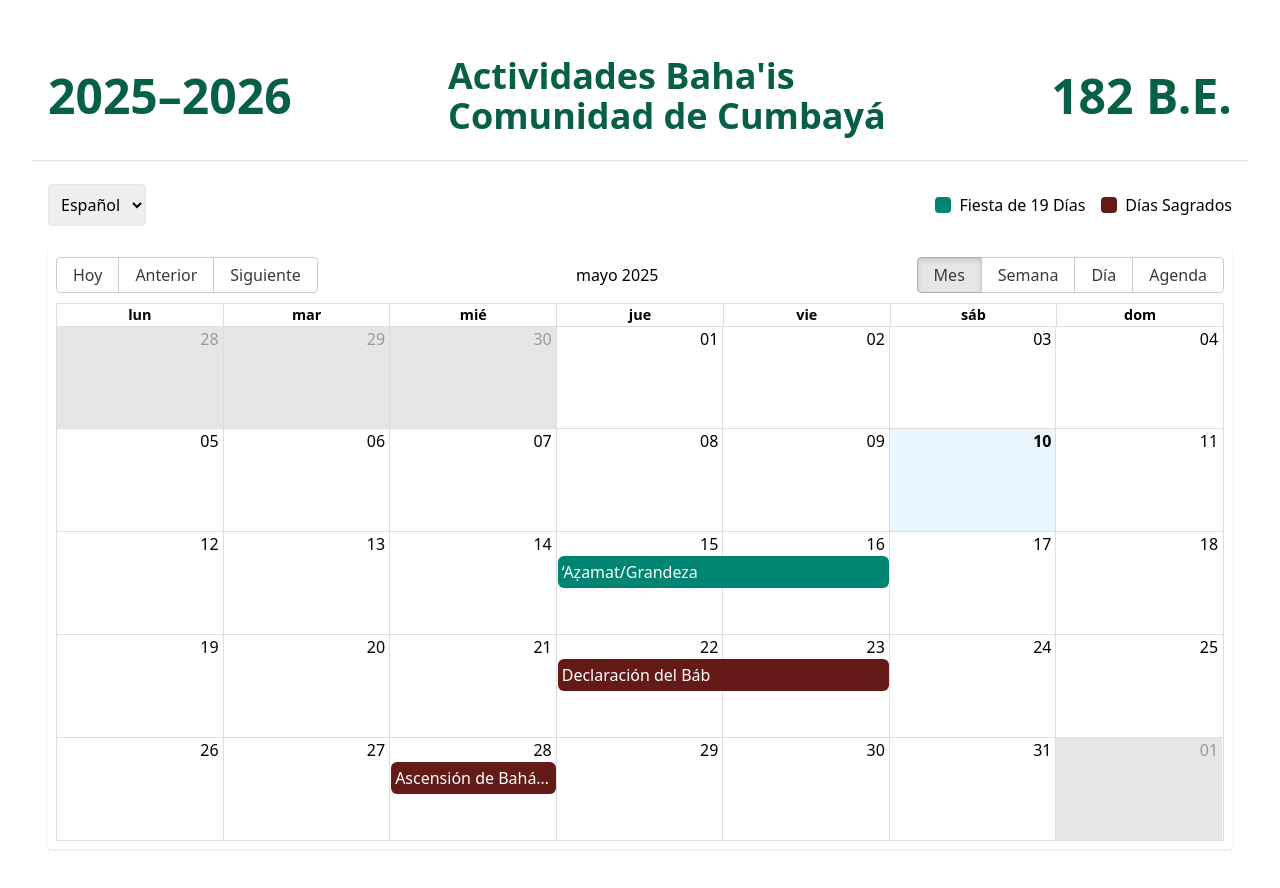
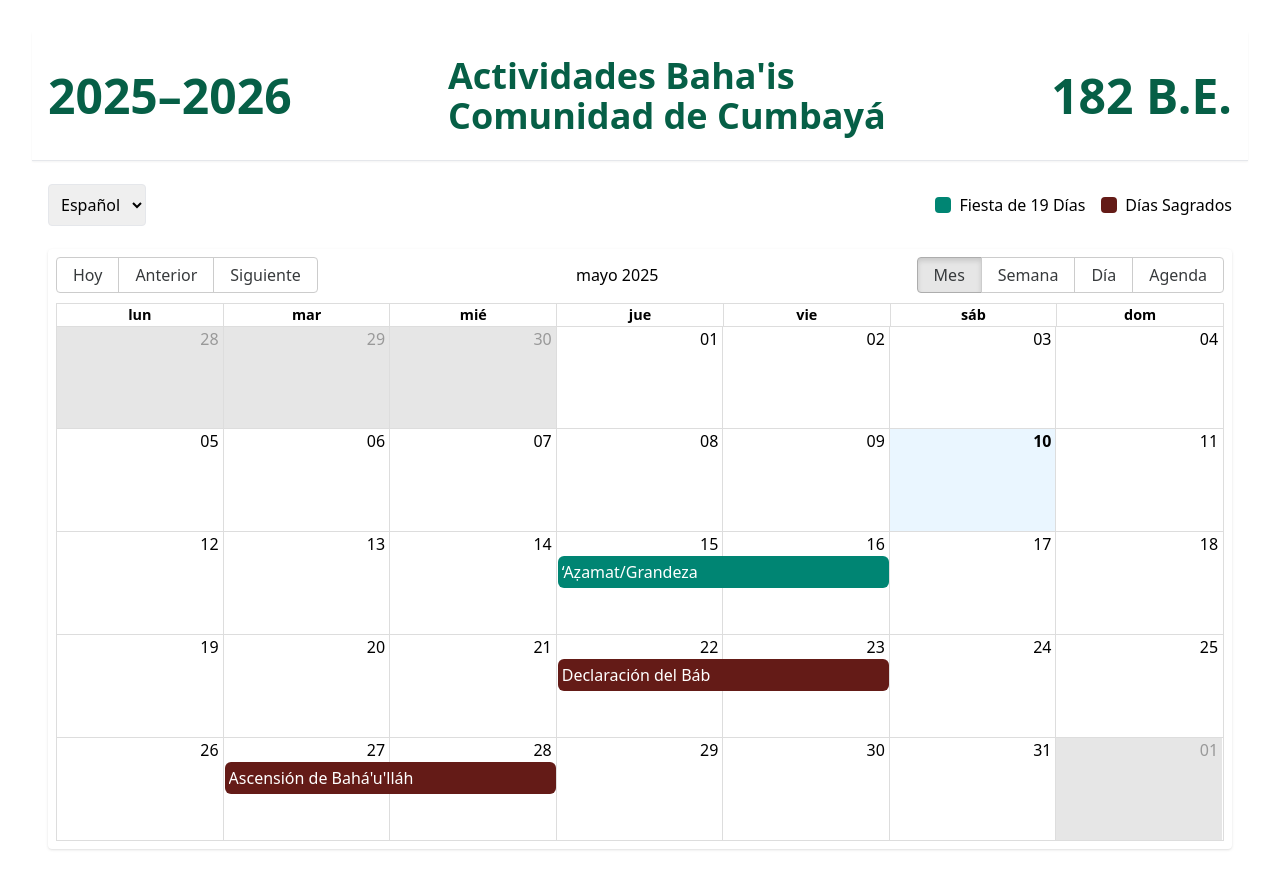
Before and after one commit to darvinnueza/cumbahai, a React (Vite) app in the folder bahai-calendar/: page / in a window 1280 px wide. Shown: the top 888 px of the page. Built offline with nearby package versions, Linux system fonts and the light colour scheme.

Commit message:
commit
commit

```diff
--- a/bahai-calendar/src/components/Calendar.tsx
+++ b/bahai-calendar/src/components/Calendar.tsx
@@ -451,7 +451,7 @@ const CustomCalendar: React.FC = () => {
                     ]
                 }
             },
-            start: new Date(2025, 4, 28, 18, 0),
+            start: new Date(2025, 4, 27, 18, 0),
             end: new Date(2025, 4, 28, 18, 0),
             type: "DS"
         },
```
Also changed, not shown: 5 other files (tests, documents, lock files or other folders).
